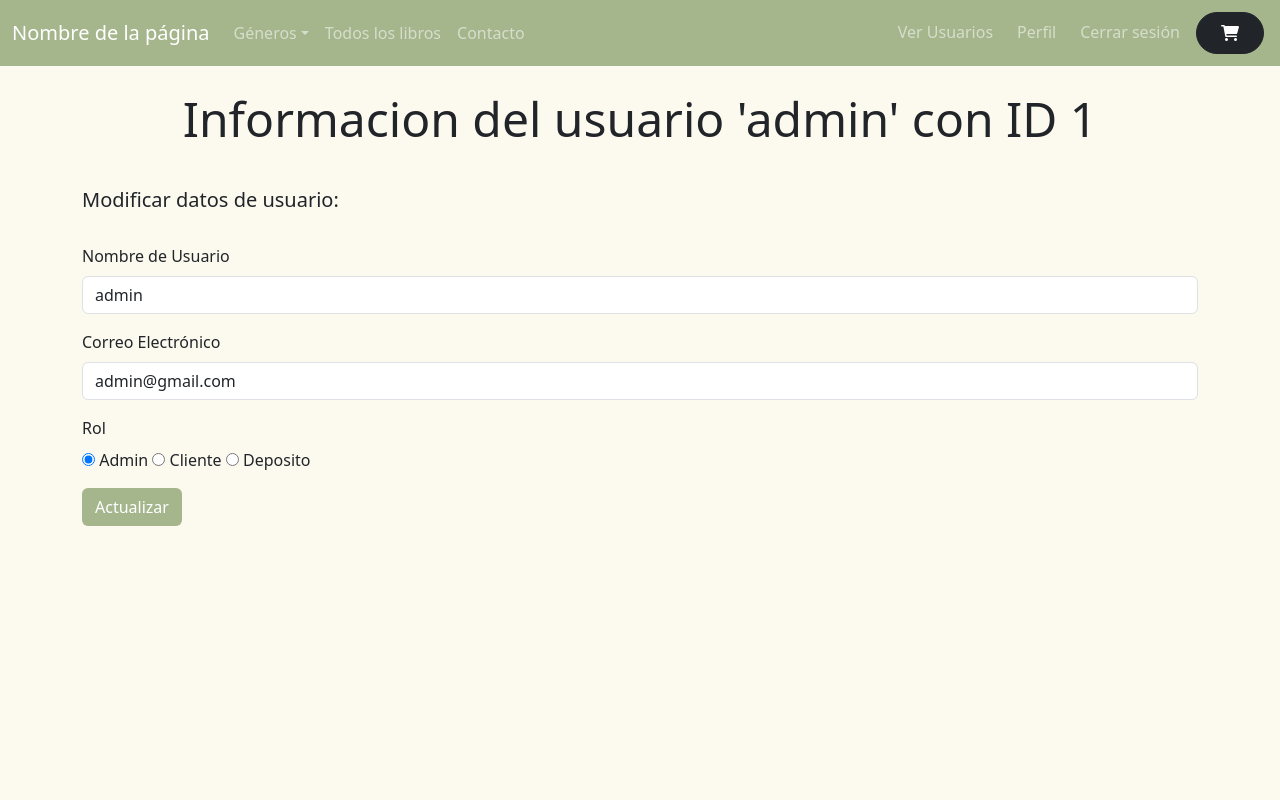
After one commit to Romartinez97/trabajosPWD, a PHP site: page /TP_Final/vista/accion/editarUsuario.php?id=1&rol=1 in a window 1280 px wide. The commit adds this page. Run offline with PHP 8.4, Linux system fonts and the light colour scheme; the visitor is signed in with stand-in values (Sample User, id 1); data comes from the database, SQL or seed files in the repository; some libraries are stand-ins or nearby versions.

Commit message:
agregado opcion para que un admin pueda editar a un usuario y elimine la opcion de eliminarlo porque mucho laburo xd

```diff
--- a/TP_Final/modelo/Usuariorol.php
+++ b/TP_Final/modelo/Usuariorol.php
@@ -88,7 +88,7 @@ class Usuariorol{
         $resp=false;
         $base=new BaseDatosPDO();
         $sql="UPDATE usuariorol SET
-            idusuario='".$this->getobjusuario()->getidusuario()."', idrol='".$this->getobjrol()->getidrol()."' WHERE idusuario='".$this->getobjusuario()->getidusuario()."' AND idrol='".$this->getobjrol()->getidrol();
+            idrol='".$this->getobjrol()->getidrol()."' WHERE idusuario='".$this->getobjusuario()->getidusuario()."'";
         if($base->Iniciar()){
             if($base->Ejecutar($sql)){
                 $resp=true;
--- a/TP_Final/modelo/conector/BaseDatosPDO.php
+++ b/TP_Final/modelo/conector/BaseDatosPDO.php
@@ -160,6 +160,7 @@ class BaseDatosPDO extends PDO{
      * @return int
      */
     private function EjecutarDeleteUpdate($sql){
+        echo "<br>".$sql."<br>";
         $cantFilas =-1;
         $resultado=parent::query($sql);
         if(!$resultado){
--- /dev/null
+++ b/TP_Final/vista/accion/editarUsuario.php
@@ -0,0 +1,53 @@
+<?php
+include_once '../../util/funciones.php';
+$datos=data_submitted();
+
+    $sesion=new Session();
+    $titulo="Editar Usuario";
+    include "../../estructura/headerSeguro.php";
+    $objusuario=new AbmUsuario();
+    $param=["idusuario" => $datos["id"]];
+    $usuario=$objusuario->buscar($param);
+    $usuario=$usuario[0];
+?>
+<div id="page-container">
+    <div class="text-center p-4">
+        <p class="display-5"><?php echo "Informacion del usuario '".$usuario->getusnombre()."' con ID ".$datos["id"] ?></p>
+    </div>
+
+    <div class="container">
+        <div class="div-form">
+            <p class="h5 pb-4">Modificar datos de usuario: </p>
+            <form action="adminActualizaUsuario.php" method="post">
+                <div class="mb-3">
+                    <label for="usnombre" class="form-label">Nombre de Usuario</label>
+                    <input type="text" class="form-control" id="usnombre" name="usnombre"
+                        value="<?php echo $usuario->getusnombre() ?>" required>
+                </div>
+                <div class="mb-3">
+                    <label for="usmail" class="form-label">Correo Electrónico</label>
+                    <input type="email" class="form-control" id="usmail" name="usmail" value="<?php echo $usuario->getusmail(); ?>"
+                        required>
+                </div>
+                <div class="mb-3">
+                    <label for="rol" class="form-label">Rol</label><br>
+                    <input type="radio" id="admin" name="rol" value="1"<?php
+                    if($datos["rol"]==1){echo "checked";}?> >
+                    <label for="admin">Admin</label>
+
+                    <input type="radio" id="cliente" name="rol" value="2"<?php
+                    if($datos["rol"]==2){echo "checked";}?> >
+                    <label for="admin">Cliente</label>
+
+                    <input type="radio" id="deposito" name="rol" value="3"<?php
+                    if($datos["rol"]==3){echo "checked";}?> >
+                    <label for="admin">Deposito</label>
+                </div>
+                <input type="hidden" id="id" name="id" value="<?php
+                echo $datos["id"]?>">
+                <button type="submit" class="btn text-white mb-4" id="botonLogin">Actualizar</button>
+
+            </form>
+        </div>
+    </div>
+</div>
```
Also changed, not shown: TP_Final/vista/accion/adminActualizaUsuario.php (added, +25 -0 lines), TP_Final/vista/pagsRestringidas/verUsuarios.php (+12 -4 lines).
